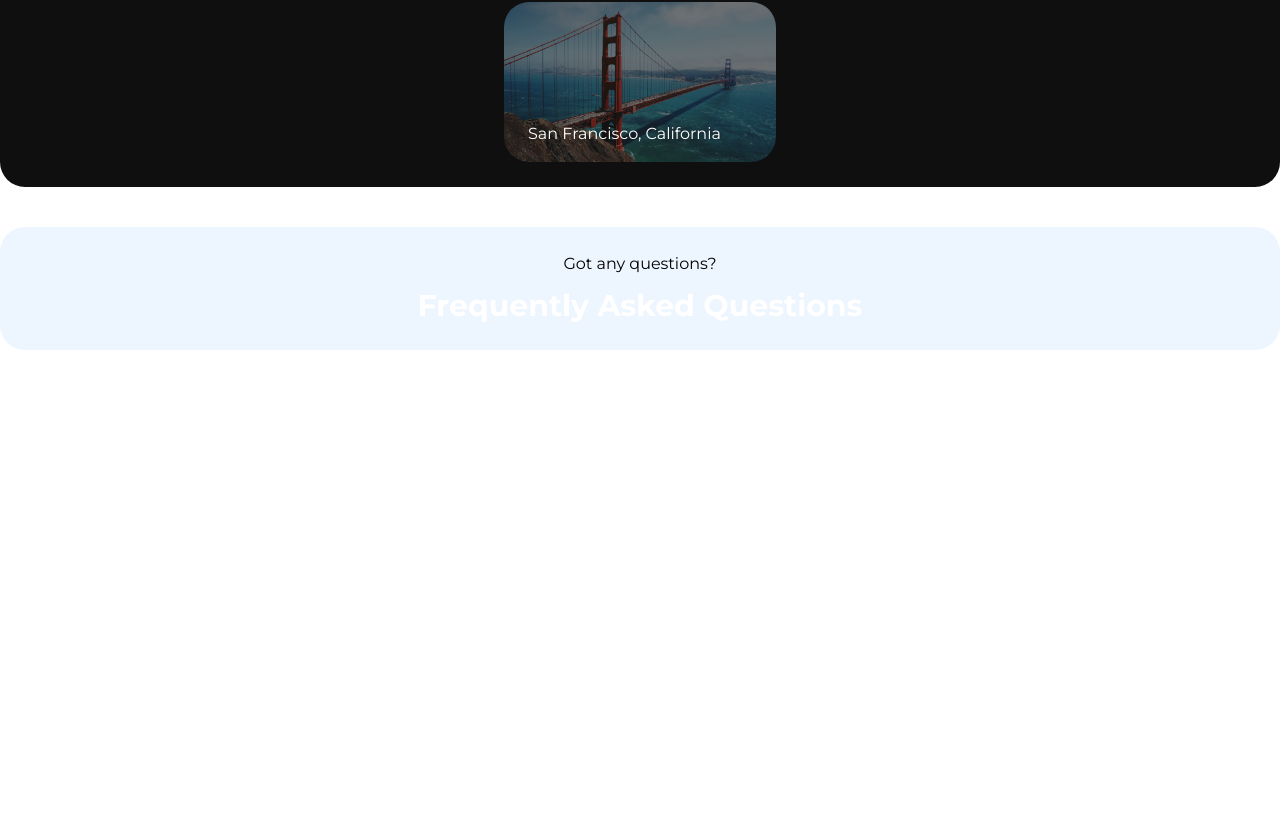
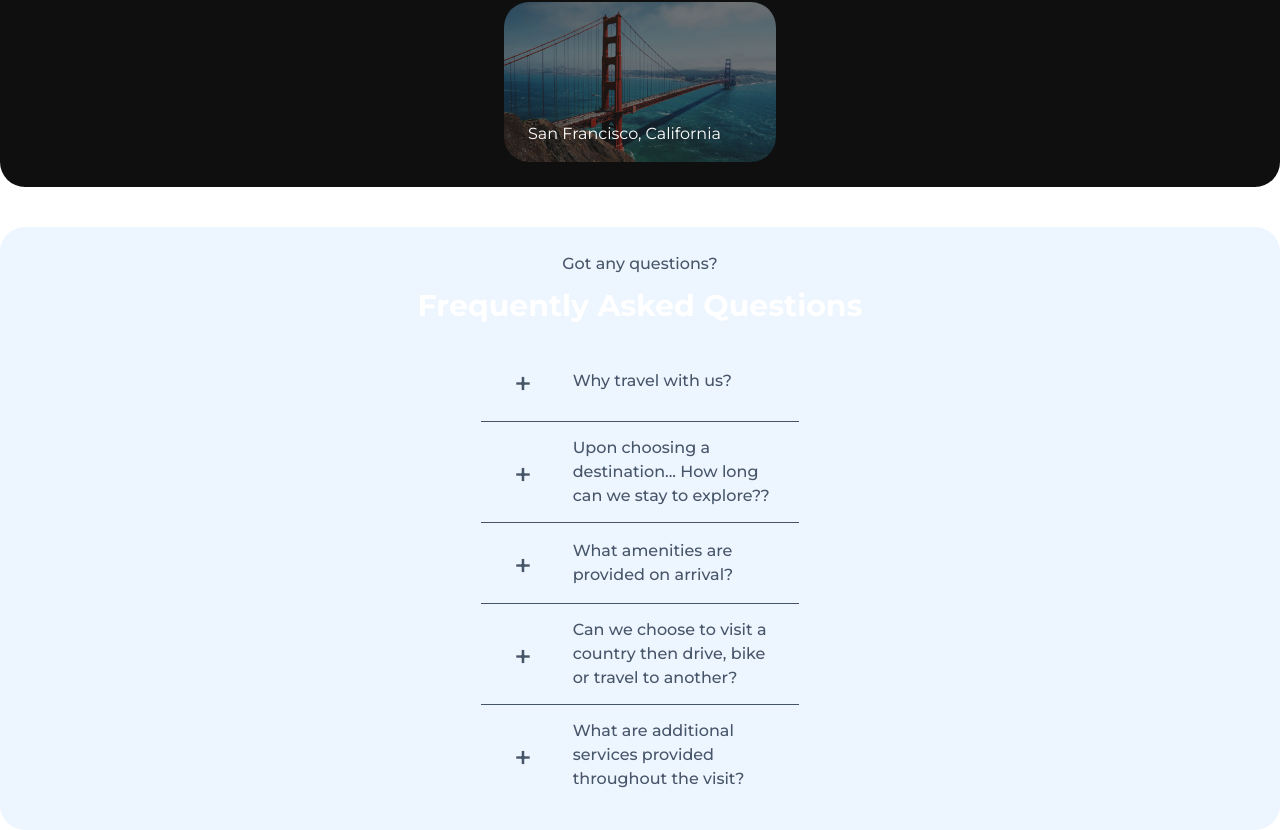
Before and after one commit to Nero1889/Project-5---GeoGo, a React (Vite) app: page / in a window 1280 px wide. Shown: the part 3270-4100 px from the top of the page. Before the commit the page ends 3620 px from the top, so only its background shows below. Built offline with nearby package versions, Linux system fonts and the light colour scheme; a web font is replaced by a local one.

Commit message:
Update Questions.jsx

```diff
--- a/src/Questions.jsx
+++ b/src/Questions.jsx
@@ -1,8 +1,58 @@
 function Questions() {
     return (
         <div className="questions">
-            <p id="questions-desc">Got any questions?</p>
+            <p id="questions-sub-title">Got any questions?</p>
             <h1 id="questions-title">Frequently Asked Questions</h1>
+            <div id="questions-container">
+
+                <div className="question">
+                    <div className="sub-ques-container">
+                        <p className="expand">+</p>
+                        <p className="question-desc">Why travel with us?</p>
+                    </div>
+                </div>
+
+                <div className="question-bar"></div>
+
+                <div className="question">
+                    <div className="sub-ques-container">
+                        <p className="expand">+</p>
+                        <p className="question-desc">Upon choosing a destination... How
+                        long can we stay to explore??</p>
+                    </div>
+                </div>
+
+                <div className="question-bar"></div>
+
+                <div className="question">
+                    <div className="sub-ques-container">
+                        <p className="expand">+</p>
+                        <p className="question-desc">What amenities are provided on
+                        arrival?</p>
+                    </div>
+                </div>
+
+                <div className="question-bar"></div>
+
+                <div className="question">
+                    <div className="sub-ques-container">
+                        <p className="expand">+</p>
+                        <p className="question-desc">Can we choose to visit a country
+                        then drive, bike or travel to another?</p>
+                    </div>
+                </div>
+
+                <div className="question-bar"></div>
+
+                <div className="question">
+                    <div className="sub-ques-container">
+                        <p className="expand">+</p>
+                        <p className="question-desc">What are additional services
+                        provided throughout the visit?</p>
+                    </div>
+                </div>
+
+            </div>
         </div>
     )
 }
```
